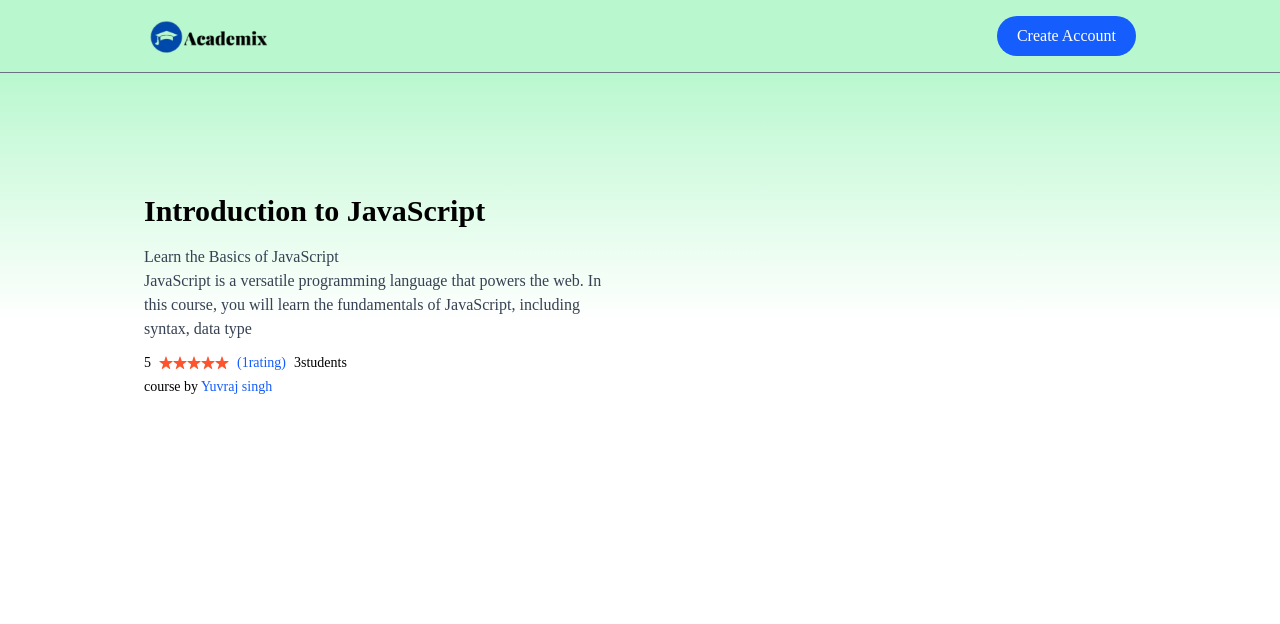
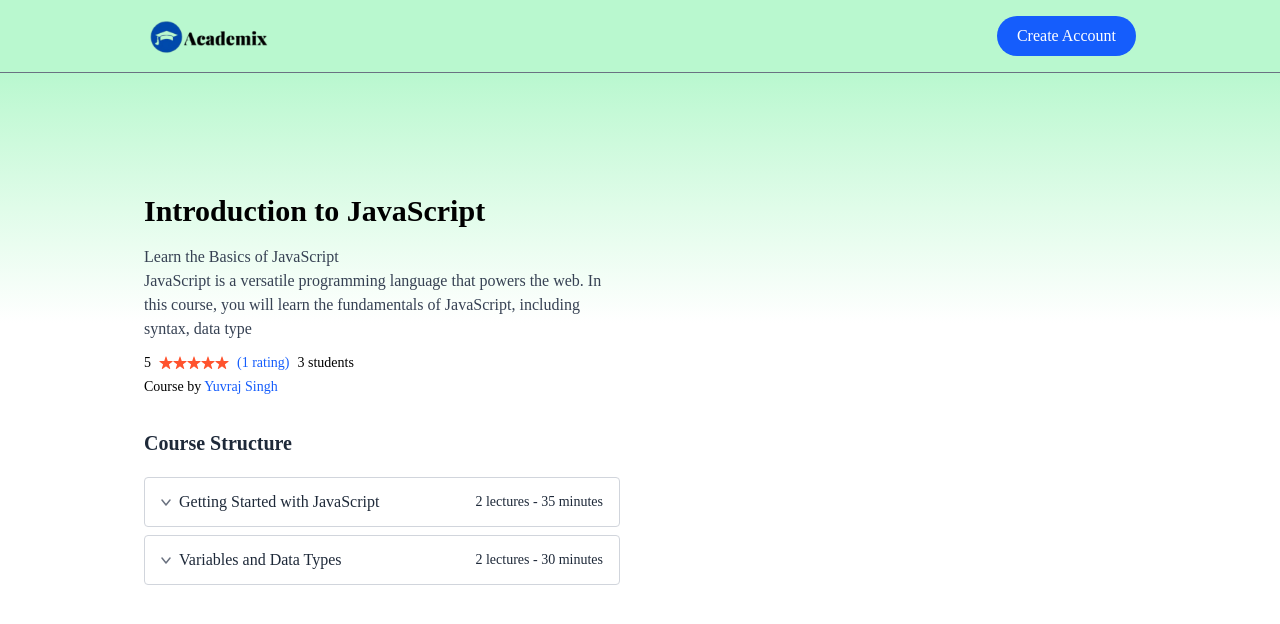
Before and after one commit to yuvrajsingh101280/LMS-software, a React (Vite) app in the folder frontend/: page /course/605c72efb3f1c2b1f8e4e1a1 in a window 1280 px wide. Shown: the top 624 px of the page. Built offline with nearby package versions, Linux system fonts and the light colour scheme; no server answers.

Commit message:
Refactor CourseDetails component to improve data fetching and display; add section toggling for course structure and enhance loading state handling

```diff
--- a/frontend/src/pages/students/CourseDetails.jsx
+++ b/frontend/src/pages/students/CourseDetails.jsx
@@ -3,30 +3,36 @@
 import { Appcontext } from "../../context/AppContext";
 import Loading from "../../components/students/Loading";
 import { assets } from "../../assets/assets";
+import humanizeDuration from "humanize-duration";
 
 const CourseDetails = () => {
   const { id } = useParams();
   const [courseData, setCourseData] = useState(null);
-  const {
-    allCourses,
-    calculateRating,
-    calculateCourseDuration,
-    calculateNoOfLectures,
-    calculateChapterTime,
-  } = useContext(Appcontext);
+  const [openSections, setOpenSections] = useState({});
+  const { allCourses, calculateRating, calculateChapterTime } =
+    useContext(Appcontext);
 
-  console.log(courseData);
+  // Fetch Course Data inside useEffect
+  useEffect(() => {
+    const fetchCourseData = async () => {
+      const findCourse = allCourses.find((course) => course._id === id);
+      setCourseData(findCourse || null);
+    };
 
-  const fetchCourseData = async () => {
-    const findCourse = allCourses.find((course) => course._id === id);
-    setCourseData(findCourse);
-  };
-
-  useEffect(() => {
     fetchCourseData();
   }, [allCourses, id]);
 
-  return courseData ? (
+  const toggleSection = (index) => {
+    setOpenSections((prev) => ({
+      ...prev,
+      [index]: !prev[index],
+    }));
+  };
+
+  // Show loading spinner if courseData is not loaded
+  if (!courseData) return <Loading />;
+
+  return (
     <div className="relative md:px-36 px-8 md:pt-30 pt-20">
       {/* Background Gradient (Fixed) */}
       <div className="absolute top-0 left-0 w-full h-[500px] bg-gradient-to-b from-green-200 via-white to-white -z-10"></div>
@@ -35,14 +41,16 @@
       <div className="flex md:flex-row flex-col-reverse gap-10 items-start justify-between relative">
         {/* Left Column */}
         <div className="flex-1">
-          <h1 className="text-3xl font-bold">{courseData.courseTitle}</h1>
+          <h1 className="text-3xl font-bold">{courseData?.courseTitle}</h1>
+
           <p
             className="mt-4 text-gray-700 md:text-base text-small"
             dangerouslySetInnerHTML={{
-              __html: courseData.courseDescription.slice(0, 200),
+              __html: courseData?.courseDescription?.slice(0, 200) || "",
             }}
           ></p>
-          {/* review and rating */}
+
+          {/* Review and Rating */}
           <div className="flex items-center space-x-2 pt-3 pb-1 text-sm">
             <p>{calculateRating(courseData)}</p>
             <div className="flex items-center">
@@ -55,24 +63,96 @@
                       ? assets.star
                       : assets.star_blank
                   }
-                  alt=""
+                  alt="rating star"
                 />
-              ))}{" "}
-            </div>{" "}
-            <p className="text-blue-600 ">
-              ({courseData.courseRatings.length}
-              {courseData.courseRatings.length > 1 ? "ratings" : "rating"})
+              ))}
+            </div>
+            <p className="text-blue-600">
+              ({courseData?.courseRatings?.length || 0}{" "}
+              {courseData?.courseRatings?.length > 1 ? "ratings" : "rating"})
             </p>
             <p>
-              {courseData.enrolledStudents.length}
-              {courseData.enrolledStudents.length > 1 ? "students" : "student"}
+              {courseData?.enrolledStudents?.length || 0}{" "}
+              {courseData?.enrolledStudents?.length > 1
+                ? "students"
+                : "student"}
             </p>
           </div>
 
           <p className="text-sm">
-            course by <span className="text-blue-600">Yuvraj singh</span>
+            Course by <span className="text-blue-600">Yuvraj Singh</span>
           </p>
-          <div className="pt-8 text-gray-800"></div>
+
+          {/* Course Structure */}
+          <div className="pt-8 text-gray-800">
+            <h2 className="text-xl font-semibold">Course Structure</h2>
+
+            <div className="pt-5">
+              {courseData?.courseContent?.map((chapter, index) => (
+                <div
+                  key={index}
+                  className="border border-gray-300 bg-white mb-2 rounded"
+                >
+                  {/* Chapter Title */}
+                  <div
+                    className="flex items-center justify-between px-4 py-3 cursor-pointer select-none "
+                    onClick={() => toggleSection(index)}
+                  >
+                    <div className="flex items-center gap-2">
+                      <img src={assets.down_arrow_icon} alt="arrow icon" />
+                      <p className="font-medium md:text-base text-sm">
+                        {chapter.chapterTitle}
+                      </p>
+                    </div>
+                    <p className="text-sm md:text-default">
+                      {chapter.chapterContent.length} lectures -{" "}
+                      {calculateChapterTime(chapter)}
+                    </p>
+                  </div>
+
+                  {/* Lectures List */}
+                  <div
+                    className={`overflow-hidden transition-all duration-300 ${
+                      openSections[index] ? "max-h-96" : "max-h-0"
+                    }  `}
+                  >
+                    <ul className="list-disc  md:pl-10  pl-4 pr-4 py-2 text-gray-600 border-t border-gray-300">
+                      {chapter.chapterContent.map((lecture, index) => (
+                        <li
+                          key={index}
+                          className="flex items-start gap-2 py-1 "
+                        >
+                          <img
+                            src={assets.play_icon}
+                            alt="play icon"
+                            className="w-4 h-4 mt-1"
+                          />
+                          <div className=" flex items-center justify-between w-full text-gray-800 text-xs md:text-default">
+                            <p>{lecture.lectureTitle}</p>
+                            <div className=" flex gap-2 text-sm text-gray-500">
+                              {lecture.isPreviewFree && (
+                                <p className="text-green-600 cursor-pointer font-medium">
+                                  Preview
+                                </p>
+                              )}
+                              <p>
+                                {humanizeDuration(
+                                  lecture.lectureDuration * 60 * 1000,
+                                  {
+                                    units: ["h", "m"],
+                                  }
+                                )}
+                              </p>
+                            </div>
+                          </div>
+                        </li>
+                      ))}
+                    </ul>
+                  </div>
+                </div>
+              ))}
+            </div>
+          </div>
         </div>
 
         {/* Right Column (Empty for Now) */}
@@ -81,8 +161,6 @@
         </div>
       </div>
     </div>
-  ) : (
-    <Loading />
   );
 };
 
```
